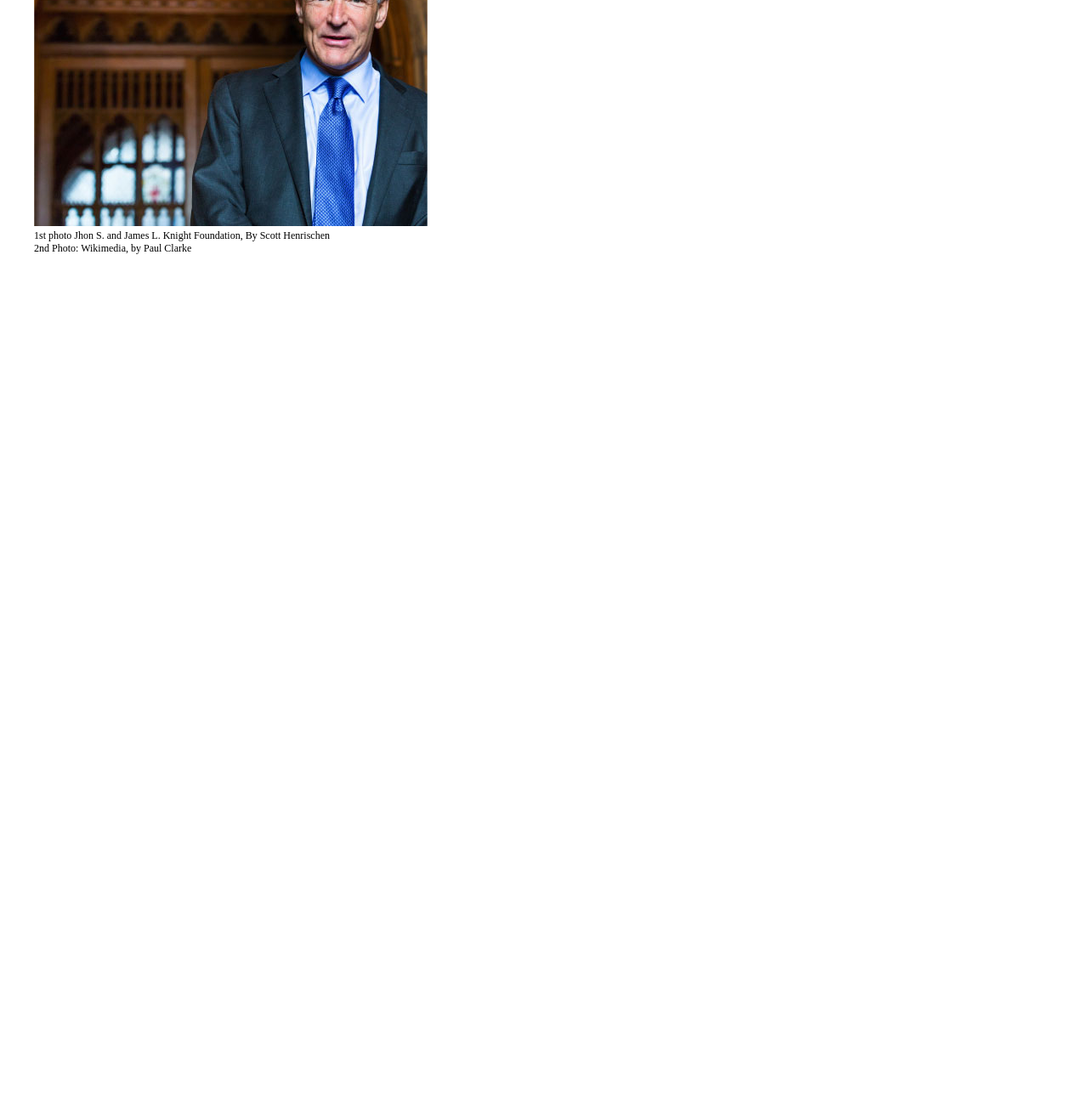
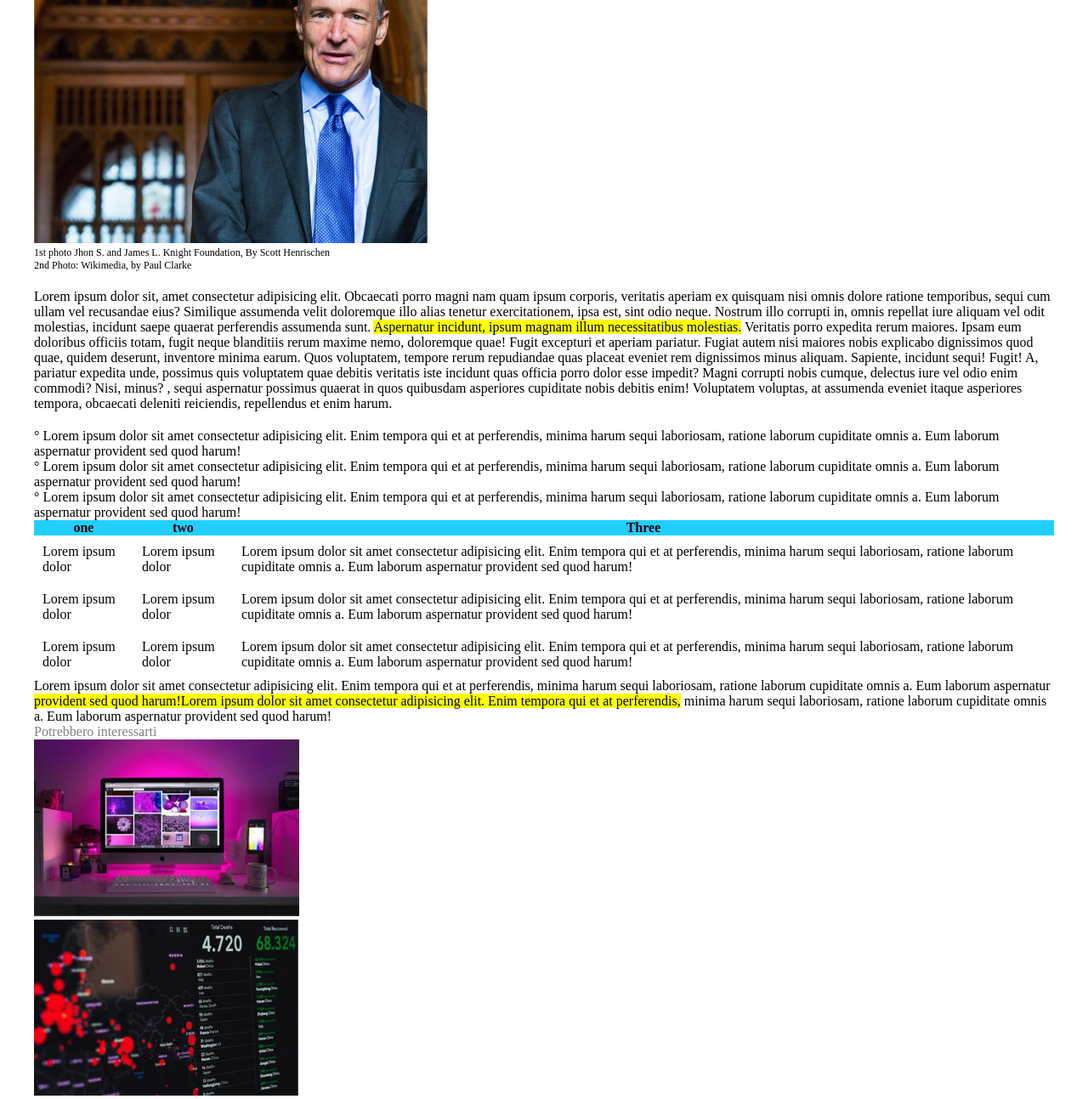
Before and after one commit to linica1/html-css-booleaner, a plain HTML site: page index.html in a window 1280 px wide. Shown: the part 661-1954 px from the top of the page at 85% size. Before the commit the page ends 961 px from the top, so only its background shows below. Drawn offline with Linux system fonts and the light colour scheme.

Commit message:
enhance content and layout in index.html; update styles in style.css

```diff
--- a/index.html
+++ b/index.html
@@ -24,7 +24,7 @@
             <p class="text-grey">
                 Scritto da <span id="author">The Booleaner</span>
             </p>
-            <p class="text-grey text-small">
+            <p class="text-grey text-small text-space">
                 il 10/10/2020
             </p>
             <section>
@@ -33,9 +33,91 @@
                 <p class="text-small">
                 1st photo Jhon S. and James L. Knight Foundation, By Scott Henrischen
             </p>
-            <p class="text-small">
+            <p class="text-small text-space">
                 2nd Photo: Wikimedia, by Paul Clarke
             </p>
+            <p class="text-space">
+                Lorem ipsum dolor sit, amet consectetur adipisicing elit. Obcaecati porro magni nam quam ipsum corporis,
+                veritatis aperiam ex quisquam nisi omnis dolore ratione temporibus, sequi cum ullam vel recusandae eius?
+                Similique assumenda velit doloremque illo alias tenetur exercitationem, ipsa est, sint odio neque.
+                Nostrum illo corrupti in, omnis repellat iure aliquam vel odit molestias, incidunt saepe quaerat
+                perferendis assumenda sunt.
+                <mark class="highlighted-text">Aspernatur incidunt, ipsum magnam illum necessitatibus molestias.</mark>
+                Veritatis porro expedita rerum maiores. Ipsam eum doloribus officiis totam, fugit neque blanditiis rerum
+                maxime nemo, doloremque quae! Fugit excepturi et aperiam pariatur.
+                Fugiat autem nisi maiores nobis explicabo dignissimos quod quae, quidem deserunt, inventore minima
+                earum. Quos voluptatem, tempore rerum repudiandae quas placeat eveniet rem dignissimos minus aliquam.
+                Sapiente, incidunt sequi! Fugit!
+                A, pariatur expedita unde, possimus quis voluptatem quae debitis veritatis iste incidunt quas officia
+                porro dolor esse impedit? Magni corrupti nobis cumque, delectus iure vel odio enim commodi? Nisi, minus?
+                , sequi aspernatur possimus quaerat in
+                quos quibusdam asperiores cupiditate nobis debitis enim! Voluptatem voluptas, at assumenda eveniet
+                itaque asperiores tempora, obcaecati deleniti reiciendis, repellendus et enim harum.
+
+            </p>
+            <p>
+                 ° Lorem ipsum dolor sit amet consectetur adipisicing elit. Enim tempora qui et at perferendis,
+                            minima harum sequi laboriosam, ratione laborum cupiditate omnis a. Eum laborum aspernatur
+                            provident sed quod harum!
+            </p>
+            <p>
+                ° Lorem ipsum dolor sit amet consectetur adipisicing elit. Enim tempora qui et at perferendis,
+                            minima harum sequi laboriosam, ratione laborum cupiditate omnis a. Eum laborum aspernatur
+                            provident sed quod harum!
+            </p>
+
+        <p>
+            ° Lorem ipsum dolor sit amet consectetur adipisicing elit. Enim tempora qui et at perferendis,
+                            minima harum sequi laboriosam, ratione laborum cupiditate omnis a. Eum laborum aspernatur
+                            provident sed quod harum!
+            </p>
+        </p>
+            </p>
+            <table>
+                <thead>
+                    <tr>
+                        <th>one</th>
+                        <th>two</th>
+                        <th>Three</th>
+                    </tr>
+                </thead>
+                <tbody>
+                    <tr class="odd row">
+                        <td>Lorem ipsum dolor</td>
+                        <td>Lorem ipsum dolor</td>
+                        <td>Lorem ipsum dolor sit amet consectetur adipisicing elit. Enim tempora qui et at perferendis,
+                            minima harum sequi laboriosam, ratione laborum cupiditate omnis a. Eum laborum aspernatur
+                            provident sed quod harum!</td>
+                    </tr>
+                    <tr class="equal line">
+                        <td>Lorem ipsum dolor</td>
+                        <td>Lorem ipsum dolor</td>
+                        <td>Lorem ipsum dolor sit amet consectetur adipisicing elit. Enim tempora qui et at perferendis,
+                            minima harum sequi laboriosam, ratione laborum cupiditate omnis a. Eum laborum aspernatur
+                            provident sed quod harum!</td>
+                    </tr>
+                    <tr class="odd row">
+                        <td>Lorem ipsum dolor</td>
+                        <td>Lorem ipsum dolor</td>
+                        <td>Lorem ipsum dolor sit amet consectetur adipisicing elit. Enim tempora qui et at perferendis,
+                            minima harum sequi laboriosam, ratione laborum cupiditate omnis a. Eum laborum aspernatur
+                            provident sed quod harum!</td>
+                    </tr>
+                </tbody>
+            </table>
+            <p>
+                        Lorem ipsum dolor sit amet consectetur adipisicing elit. Enim tempora qui et at perferendis,
+                            minima harum sequi laboriosam, ratione laborum cupiditate omnis a. Eum laborum aspernatur
+                            <mark class="highlighted-text">provident sed quod harum!Lorem ipsum dolor sit amet consectetur adipisicing elit. Enim tempora qui et at perferendis,</mark>
+                            minima harum sequi laboriosam, ratione laborum cupiditate omnis a. Eum laborum aspernatur
+                            provident sed quod harum!
+                    </p>
+
+                    <p class="text-grey">
+                        Potrebbero interessarti
+                    </p>
+                    <div><img src="./img/monitor.jpg" alt=""></div>
+                <div><img src="./img/graph.jpg" alt=""></div>
             </section>
 
         </div>
--- a/style.css
+++ b/style.css
@@ -5,18 +5,18 @@
 
 }
 
- header{
+header{
     background-image: url(/img/pattern.png);
     background-size: 400px;
     height: 130px;
     background-color: blue;
- }
+}
 
  *{
     margin:0;
     padding: 0;
     box-sizing: border-box;
- }
+}
 
 .container
 {
@@ -37,3 +37,34 @@
 {
     font-size: 12px;
 }
+
+table {
+    border-spacing: 0;
+
+}
+
+thead {
+    background: rgb(33, 207, 255);
+}
+
+.riga-pari {
+    background-color: rgb(254, 254, 254);
+}
+
+.riga-dispari {
+    background-color: rgb(137, 221, 242);
+    color: rgb(0, 0, 0);
+}
+
+td {
+    padding: 10px;
+}
+
+.container {
+    max-width: 1200px;
+    margin: 0 auto;
+}
+
+.text-space{
+margin-bottom: 20px;
+}
```
